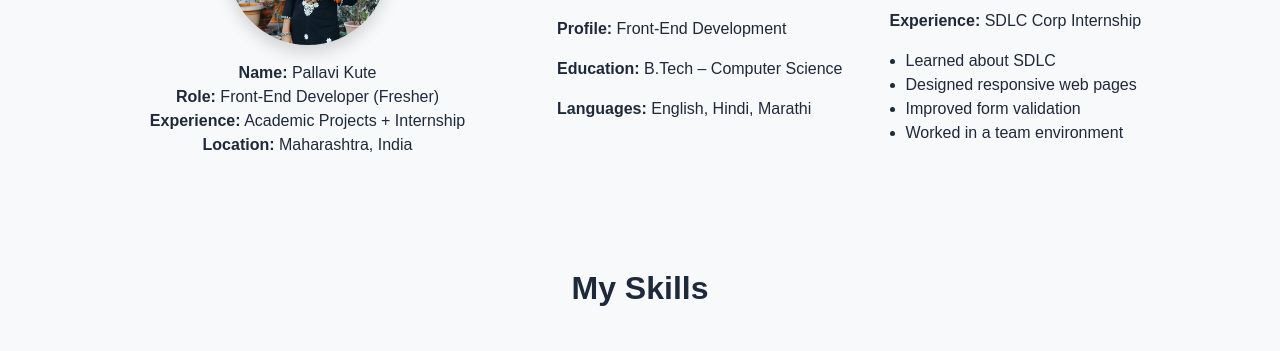
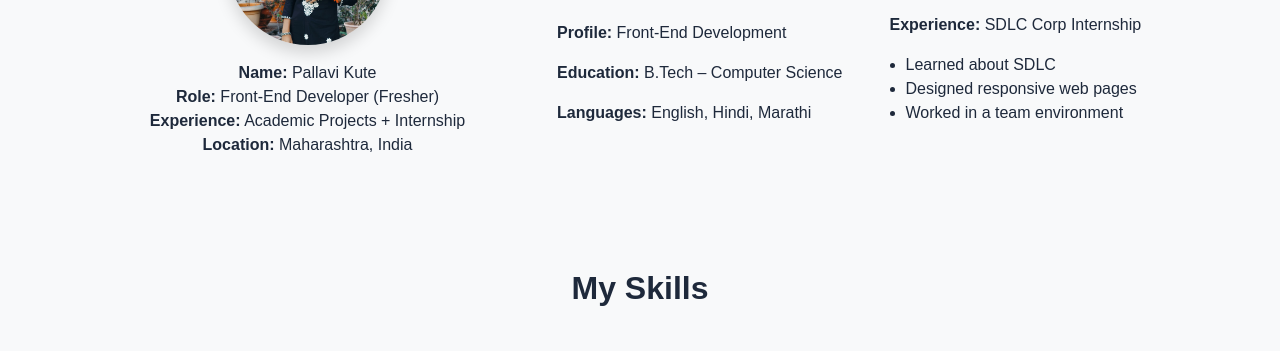
Before and after one commit to Pallavi-8555/Portfolio, a plain HTML site: page index.html in a window 1280 px wide. Shown: the part 821-1172 px from the top of the page. Drawn offline with nearby package versions, Linux system fonts and the light colour scheme.

Commit message:
Change some content of about me page

```diff
--- a/index.html
+++ b/index.html
@@ -119,7 +119,6 @@
               <ul class="ps-3 mb-0">
                 <li>Learned about SDLC</li>
                 <li>Designed responsive web pages</li>
-                <li>Improved form validation</li>
                 <li>Worked in a team environment</li>
               </ul>
             </div>
```
